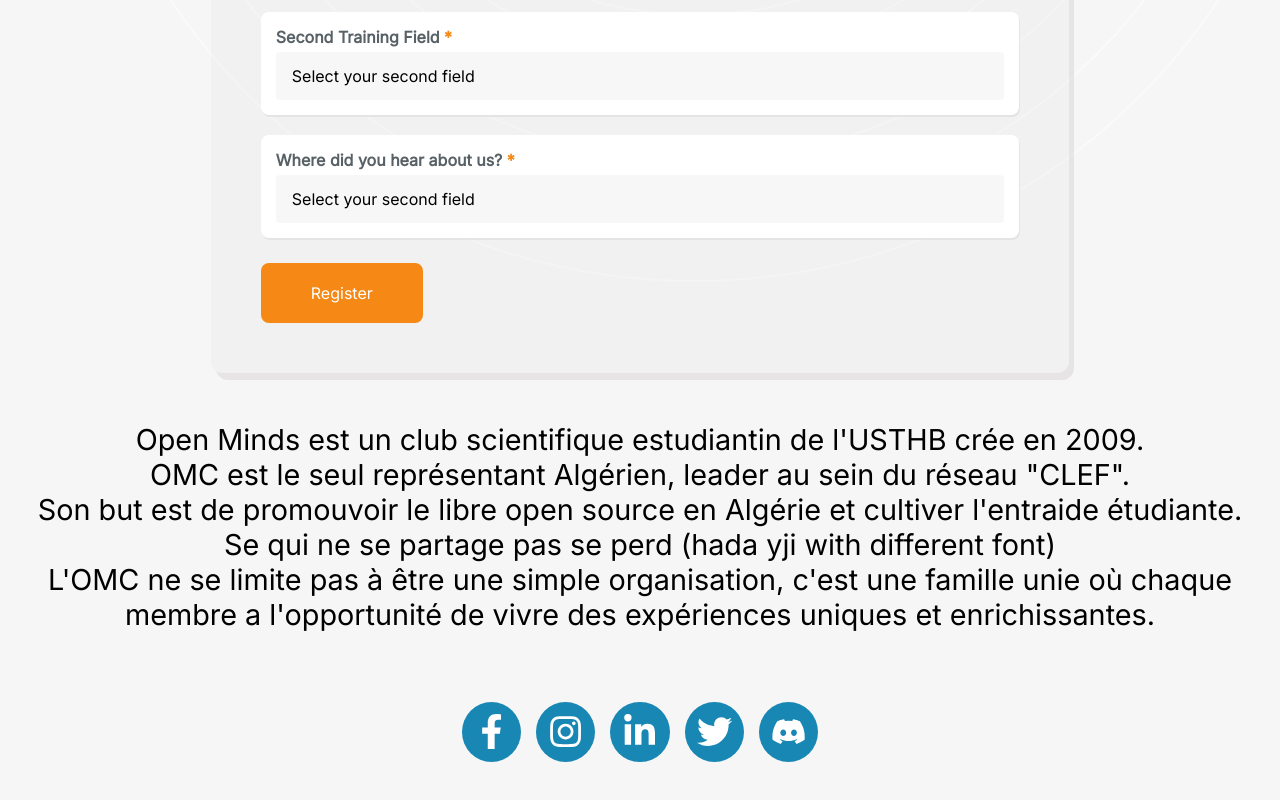
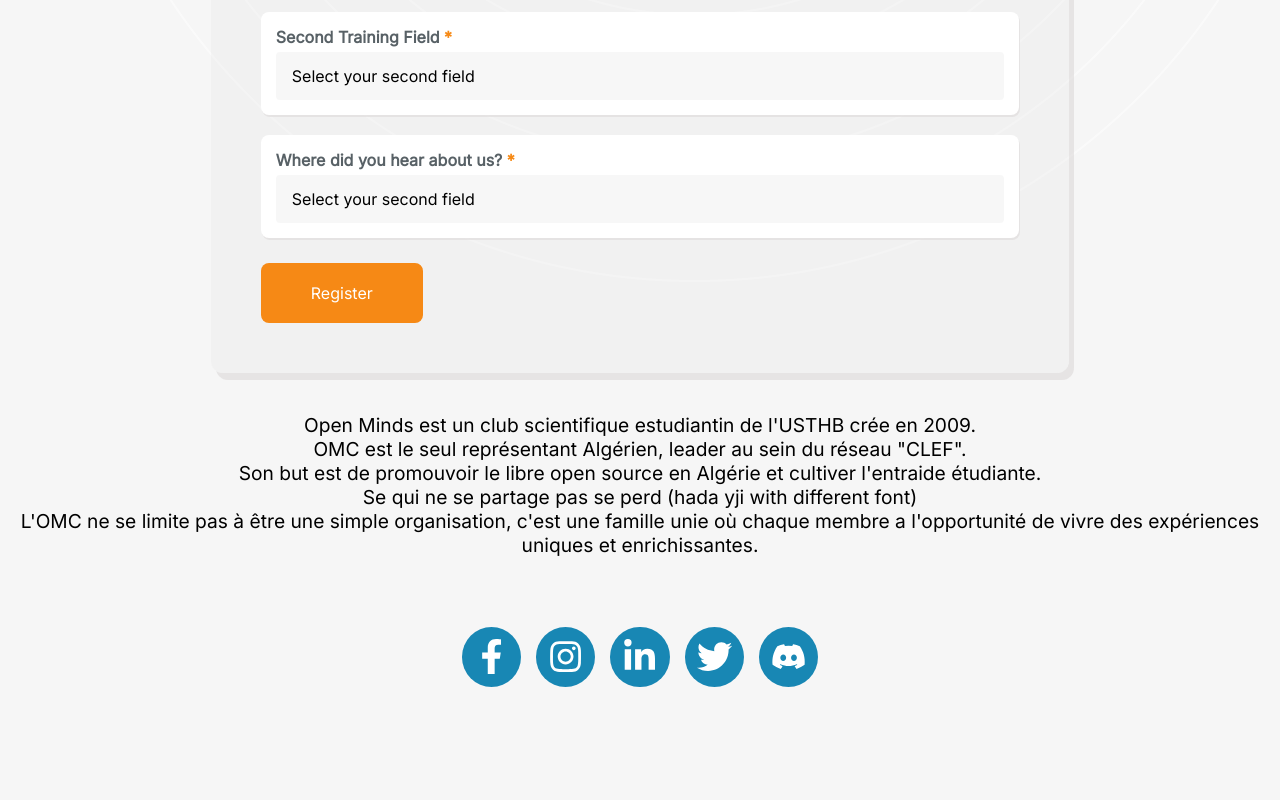
Before and after one commit to zaki031/Summer-School-Website, a React (Create React App) app: page / in a window 1280 px wide. Shown: the part 1057-1857 px from the top of the page. Built offline with nearby package versions, Linux system fonts and the light colour scheme.

Commit message:
social fix

```diff
--- a/src/index.css
+++ b/src/index.css
@@ -203,7 +203,7 @@ body{
   text-align: center;
   margin-right: auto;margin-left: auto;
   max-width: 1500px;
-  font-size: 1.8rem;
+  font-size: 1.2rem;
   font-weight: 500;
 }
 
```
